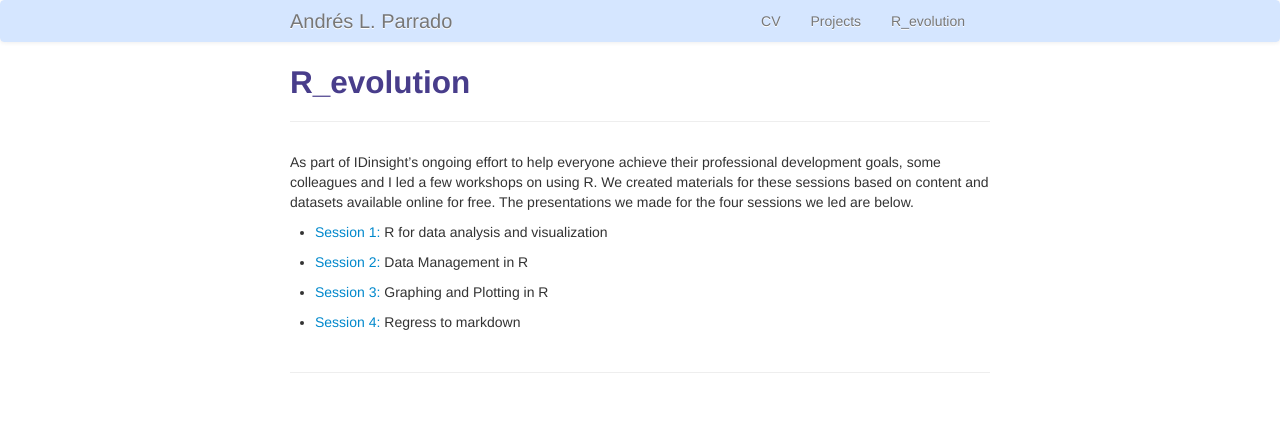
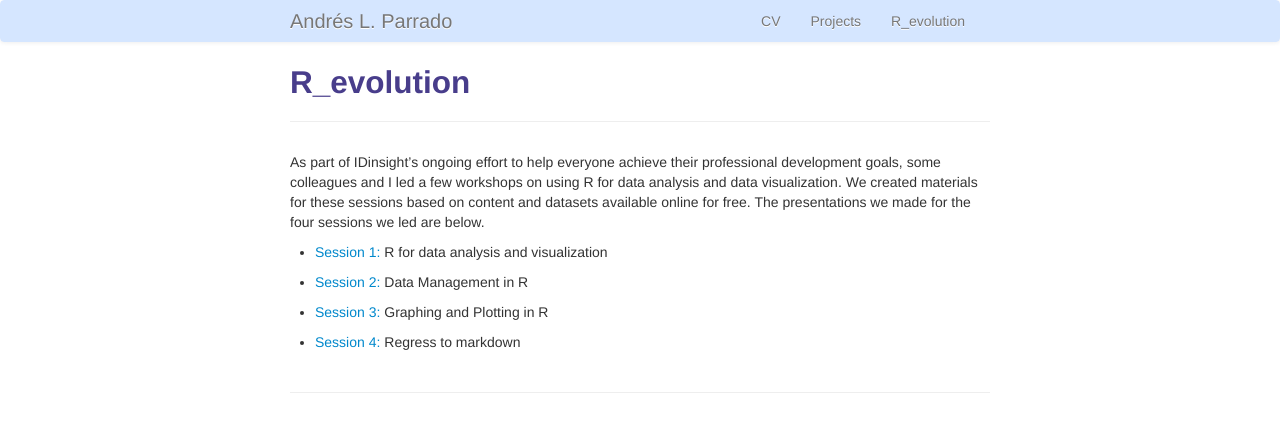
Before and after one commit to aparrado/aparrado.github.io, a Jekyll site: the page built from pages/r_evolution.md, in a window 1280 px wide. Shown: the top 432 px of the page. Built offline with Jekyll 4.4.1, drawn with Linux system fonts in a browser that asks for light colours.

```diff
--- a/pages/r_evolution.md
+++ b/pages/r_evolution.md
@@ -4,7 +4,7 @@ title: R_evolution
 description: Materials to teach R
 ---
 
-As part of IDinsight's ongoing effort to help everyone achieve their professional development goals, some colleagues and I led a few workshops on using R. We created materials for these sessions based on content and datasets available online for free. The presentations we made for the four sessions we led are below.
+As part of IDinsight's ongoing effort to help everyone achieve their professional development goals, some colleagues and I led a few workshops on using R for data analysis and data visualization. We created materials for these sessions based on content and datasets available online for free. The presentations we made for the four sessions we led are below.
 
 * [Session 1:]({{ BASE_PATH}}/pages/r_evolution/R_Session_1.pdf)        R for data analysis and visualization
 
```
